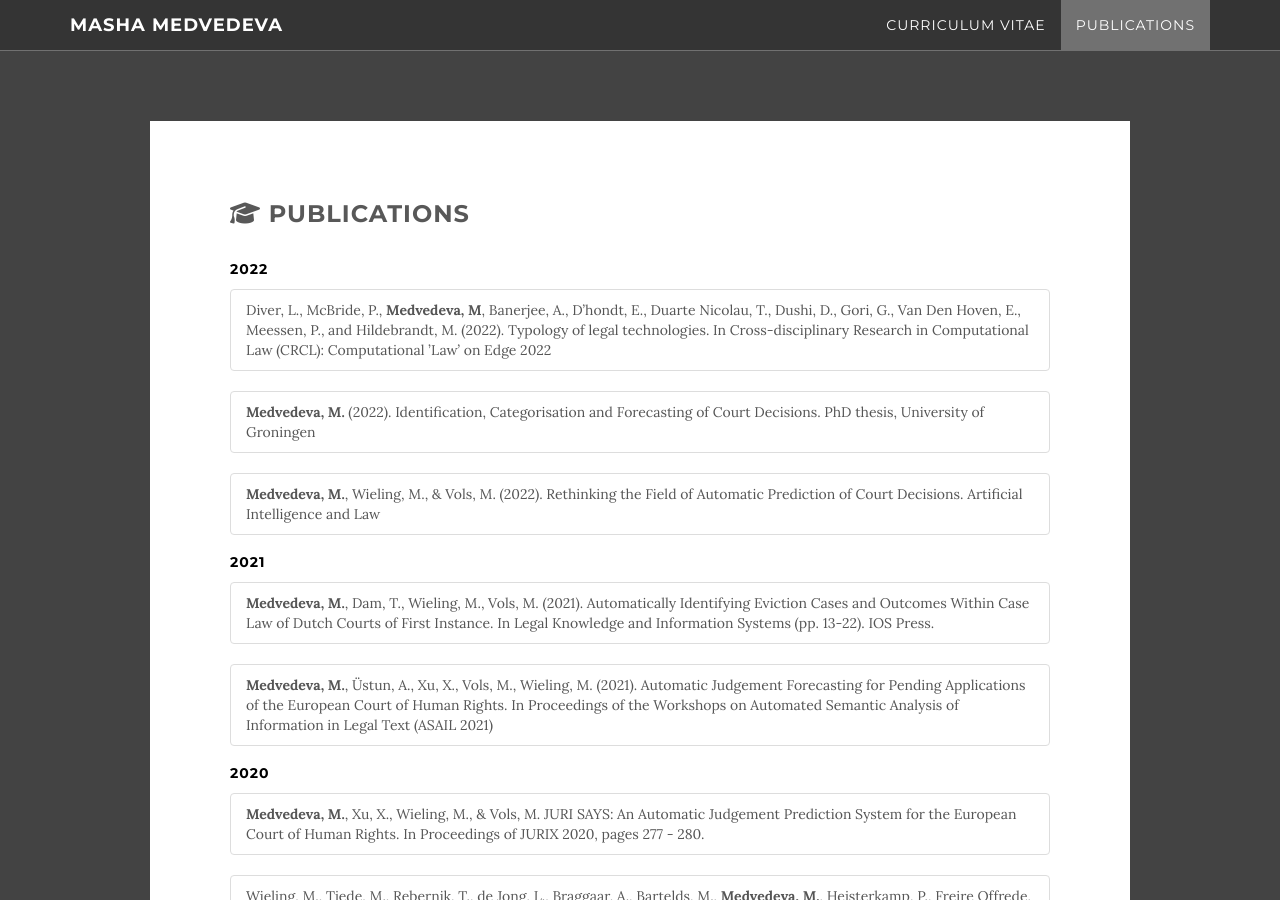
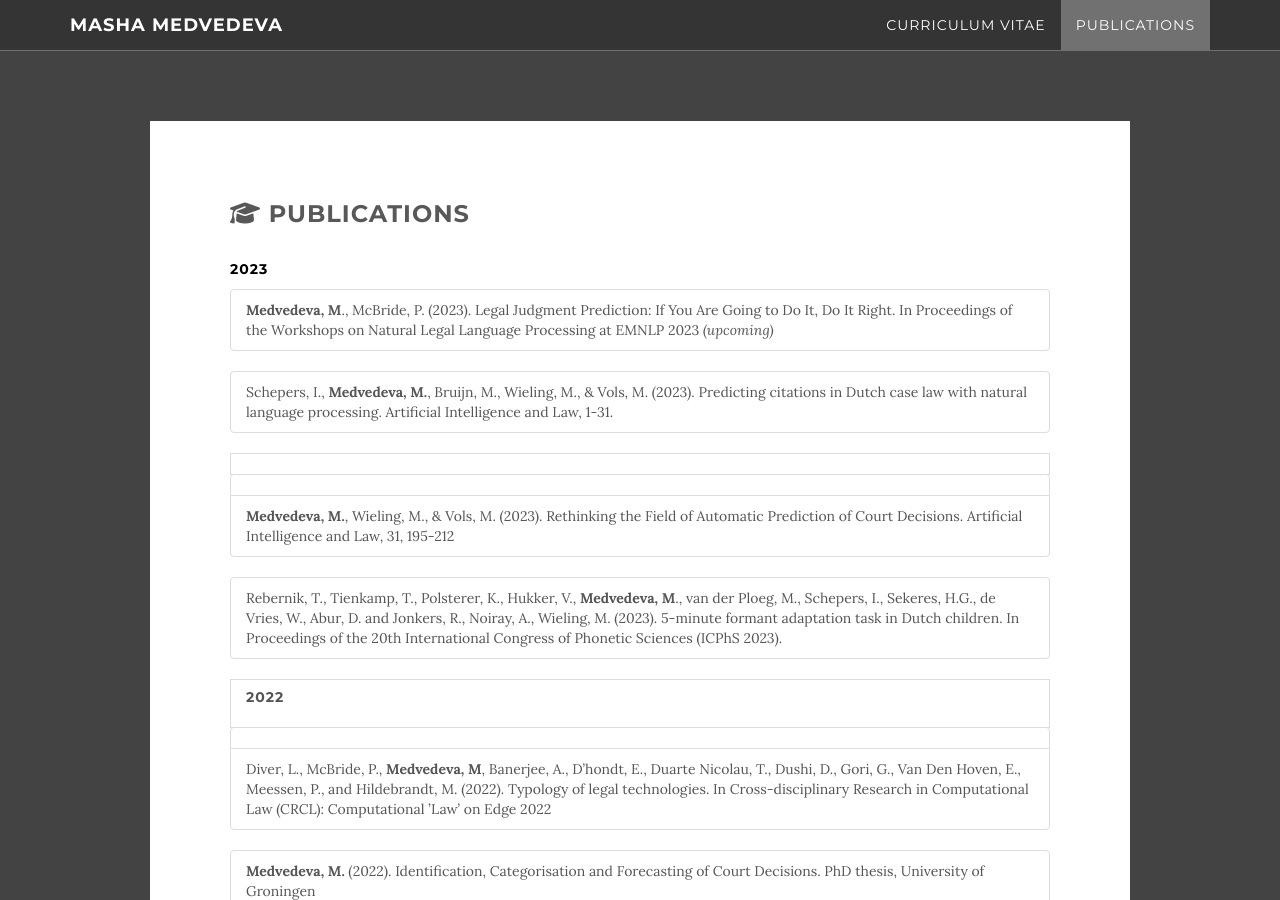
Before and after one commit to masha-medvedeva/masha-medvedeva.github.io, a Jekyll site: the page built from index.html, in a window 1280 px wide and 900 px high, scrolled down 1471 px. Built offline with Jekyll 4.4.1, drawn with Linux system fonts in a browser that asks for light colours; nearby versions of some CDN libraries.

Commit message:
Update publications

```diff
--- a/_includes/publications.html
+++ b/_includes/publications.html
@@ -9,6 +9,27 @@
                     <div class="row">
                     <div class="col-sm-12">
 
+		    <h5 class="bottom-three">2023</h5>
+
+		    <div class="list-group">
+                    <a href="./papers/MedvedevaMcBride_LegalJudgmentPrediction.pdf" class="list-group-item list-group-item-action"> <b>Medvedeva, M</b>., McBride, P. (2023). Legal Judgment Prediction: If You Are Going to Do It, Do It Right. In Proceedings of the Workshops on Natural Legal Language Processing at EMNLP 2023 <i>(upcoming)</i> </a>
+                    </div>
+
+		    <div class="list-group">
+                    <a href="https://link.springer.com/article/10.1007/s10506-023-09368-5" class="list-group-item list-group-item-action"> Schepers, I., <b>Medvedeva, M.</b>, Bruijn, M., Wieling, M., & Vols, M. (2023). Predicting citations in Dutch case law with natural language processing. Artificial Intelligence and Law, 1-31.
+		    </div>
+
+
+		    <div class="list-group">
+                    <a href="https://link.springer.com/article/10.1007/s10506-021-09306-3" class="list-group-item list-group-item-action">
+                    <b>Medvedeva, M.</b>, Wieling, M., & Vols, M. (2023). Rethinking the Field of Automatic Prediction of Court Decisions. Artificial Intelligence and Law, 31, 195-212</a>
+                    </div>
+
+		    <div class="list-group">
+                    <a href="https://pure.rug.nl/ws/portalfiles/portal/724598211/ICPhS2023_Rebernik.pdf" class="list-group-item list-group-item-action">
+   		    Rebernik, T., Tienkamp, T., Polsterer, K., Hukker, V., <b>Medvedeva, M</b>., van der Ploeg, M., Schepers, I., Sekeres, H.G., de Vries, W., Abur, D. and Jonkers, R., Noiray, A., Wieling, M. (2023). 5-minute formant adaptation task in Dutch children. In Proceedings of the 20th International Congress of Phonetic Sciences (ICPhS 2023).                    </div>
+
+
                     <h5 class="bottom-three">2022</h5>
 
                     <div class="list-group">
@@ -19,10 +40,7 @@
                     <a href="https://pure.rug.nl/ws/portalfiles/portal/236807645/Complete_thesis.pdf" class="list-group-item list-group-item-action"><b>Medvedeva, M.</b> (2022). Identification, Categorisation and Forecasting of Court Decisions. PhD thesis, University of Groningen </a>
                     </div>
 
-                    <div class="list-group">
-                    <a href="https://link.springer.com/article/10.1007/s10506-021-09306-3" class="list-group-item list-group-item-action">
-                    <b>Medvedeva, M.</b>, Wieling, M., & Vols, M. (2022). Rethinking the Field of Automatic Prediction of Court Decisions. Artificial Intelligence and Law</a>
-                    </div>
+
 
                     <h5 class="bottom-three">2021</h5>
 
```
